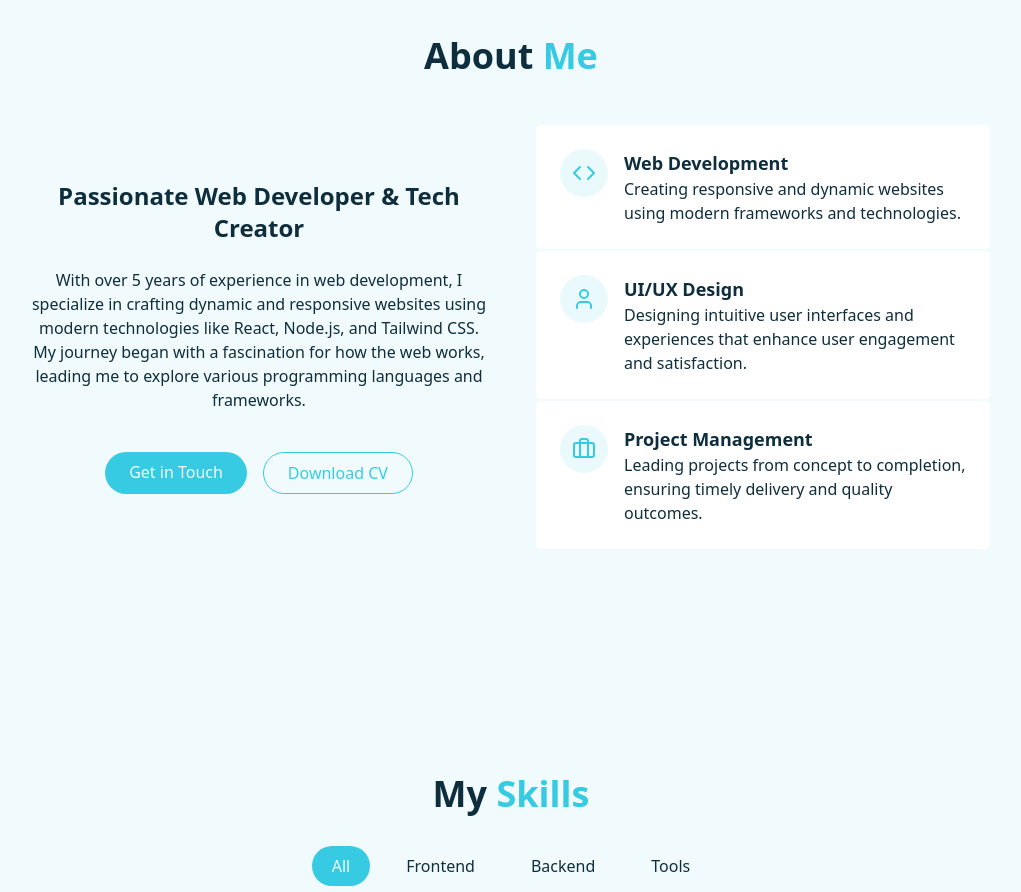
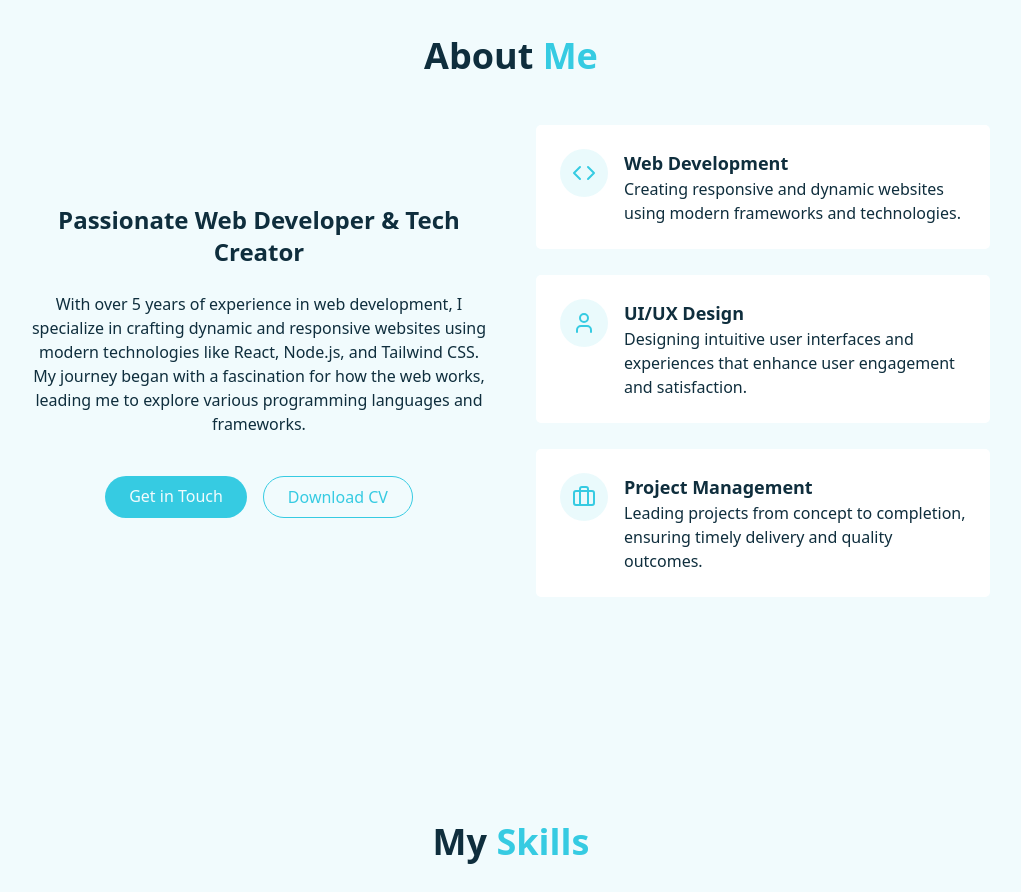
Before and after one commit to jibin001/Personal_website, a React (Vite) app in the folder personal_website/: page / in a window 1280 px wide. Shown: the part 860-1752 px from the top of the page, without its empty margins (129-1150 px from the left). Built offline with nearby package versions, Linux system fonts and the light colour scheme.

Commit message:
Added padding

```diff
--- a/personal_website/src/components/AboutSection.jsx
+++ b/personal_website/src/components/AboutSection.jsx
@@ -26,7 +26,7 @@
                             </a>
                         </div>
                     </div>
-                    <div className="grid- grid-cols-1 gap-6">
+                    <div className="grid grid-cols-1 gap-6">
                         <div className="gradient-border p-6 card-hover">
                             <div className="flex items-start gap-4">
                                 <div className="p-3 rounded-full bg-primary/10">
```
